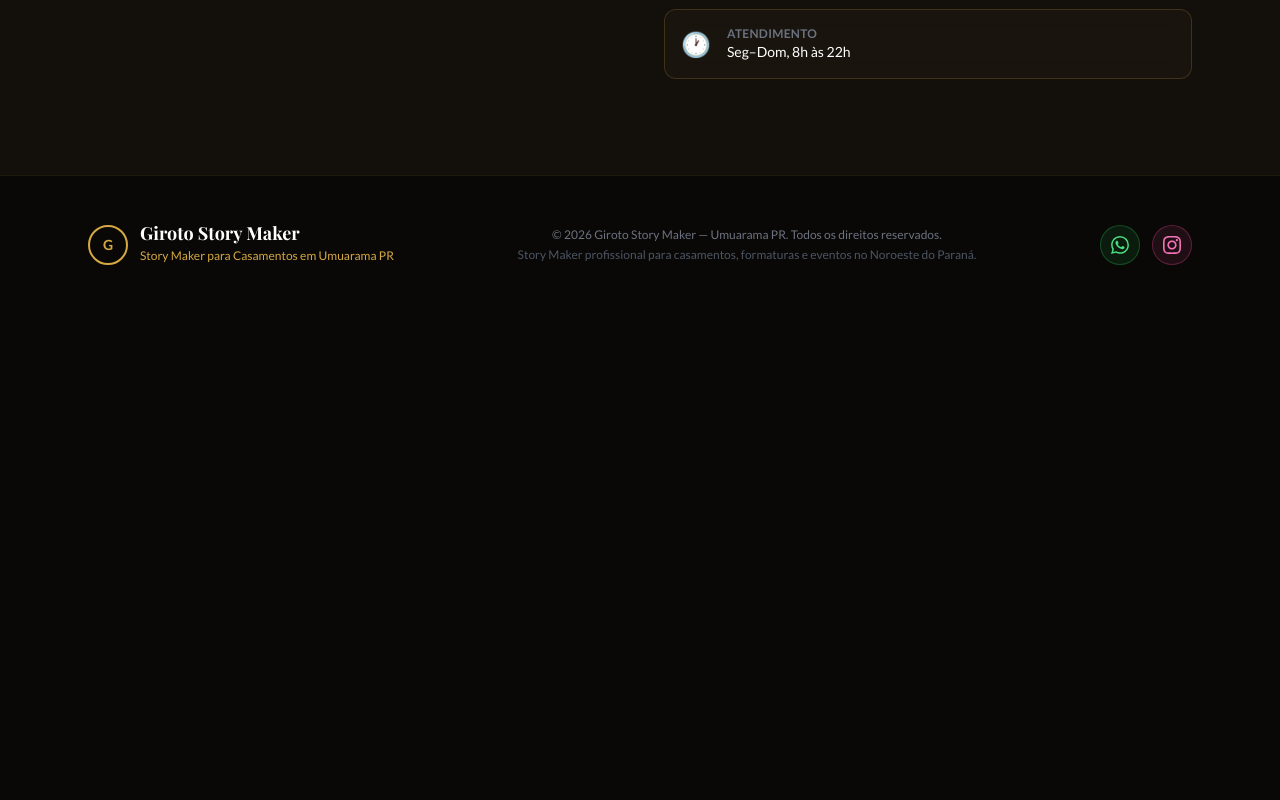
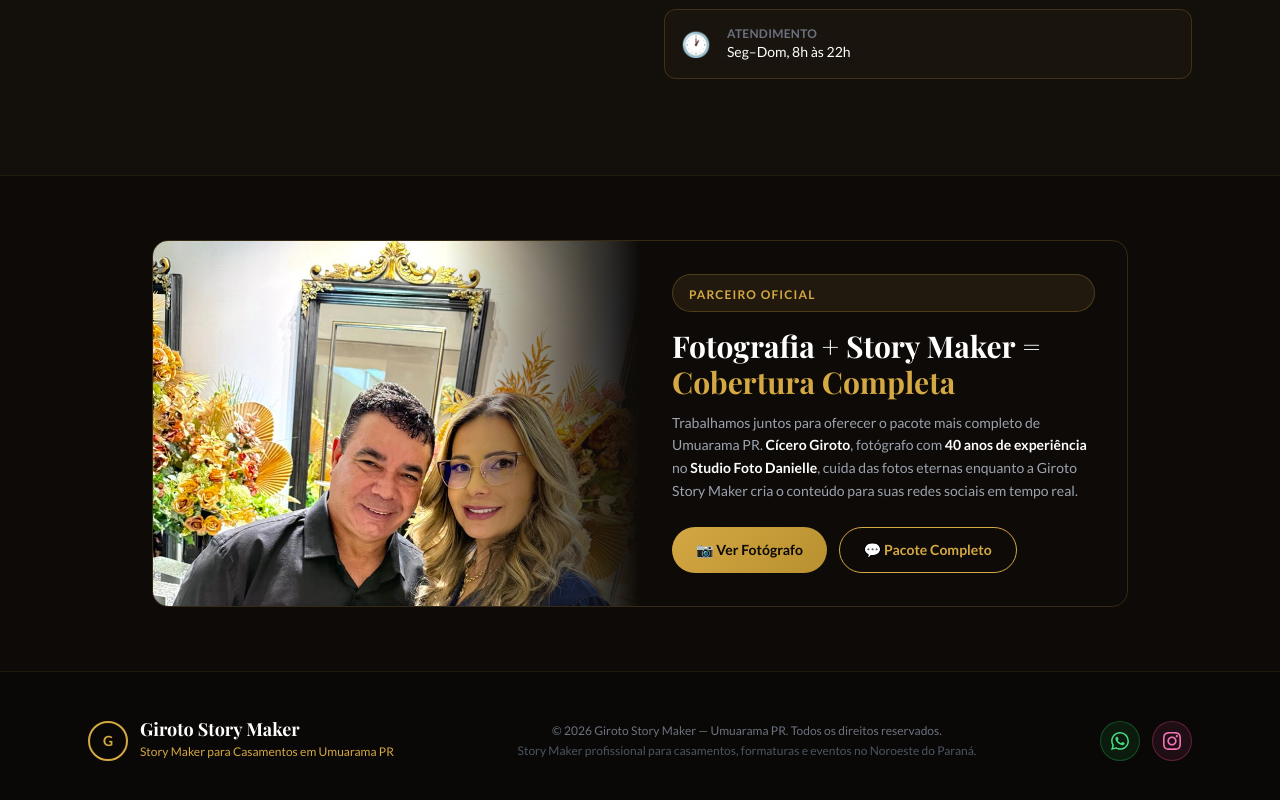
Before and after one commit to williangirotoo-web/giroto-storymaker, a Next.js app: page / in a window 1280 px wide. Shown: the part 7312-8112 px from the top of the page. Before the commit the page ends 7626 px from the top, so only its background shows below. Built offline with nearby package versions, Linux system fonts and the light colour scheme; a web font is replaced by a local one.

Commit message:
adiciona secao parceiro fotografo na pagina inicial

```diff
--- a/app/page.tsx
+++ b/app/page.tsx
@@ -580,6 +580,38 @@ export default function Home() {
         </div>
       </section>
 
+
+      {/* ── PARCEIRO FOTÓGRAFO ──────────────────────────── */}
+      <section className="py-16 bg-[#0d0a07] border-t border-[rgba(212,168,67,0.1)]">
+        <div className="max-w-5xl mx-auto px-6">
+          <div className="animate-on-scroll rounded-2xl overflow-hidden border border-[rgba(212,168,67,0.2)] grid md:grid-cols-2 gap-0">
+            <div className="relative" style={{aspectRatio:'4/3', minHeight:'250px'}}>
+              <img src="/fotos/casal.jpg" alt="Cícero e Vânia Giroto - Fotógrafo e Story Maker em Umuarama PR" style={{width:'100%',height:'100%',objectFit:'cover',objectPosition:'center top',display:'block'}} />
+              <div style={{position:'absolute',inset:0,background:'linear-gradient(to right, transparent 60%, #0d0a07)'}} />
+            </div>
+            <div className="p-8 flex flex-col justify-center">
+              <div className="inline-block bg-[rgba(212,168,67,0.1)] border border-[rgba(212,168,67,0.25)] rounded-full px-4 py-1.5 mb-4">
+                <span className="text-[#d4a843] text-xs font-semibold tracking-widest uppercase">Parceiro Oficial</span>
+              </div>
+              <h2 className="font-display font-bold text-2xl md:text-3xl text-white mb-3 leading-tight">
+                Fotografia + Story Maker = <span className="text-[#d4a843]">Cobertura Completa</span>
+              </h2>
+              <p className="text-gray-400 text-sm leading-relaxed mb-6">
+                Trabalhamos juntos para oferecer o pacote mais completo de Umuarama PR. <strong className="text-white">Cícero Giroto</strong>, fotógrafo com <strong className="text-white">40 anos de experiência</strong> no <strong className="text-white">Studio Foto Danielle</strong>, cuida das fotos eternas enquanto a Giroto Story Maker cria o conteúdo para suas redes sociais em tempo real.
+              </p>
+              <div className="flex flex-col sm:flex-row gap-3">
+                <a href="/fotografo" className="btn-gold px-6 py-3 rounded-full text-sm font-bold text-center inline-flex items-center justify-center gap-2">
+                  📷 Ver Fotógrafo
+                </a>
+                <a href={WA_LINK} target="_blank" rel="noopener noreferrer" className="btn-outline-gold px-6 py-3 rounded-full text-sm font-bold text-center">
+                  💬 Pacote Completo
+                </a>
+              </div>
+            </div>
+          </div>
+        </div>
+      </section>
+
       {/* ── FOOTER ──────────────────────────────────────────── */}
       <footer className="bg-[#0a0806] border-t border-[rgba(212,168,67,0.1)] py-12">
         <div className="max-w-6xl mx-auto px-6">
```
